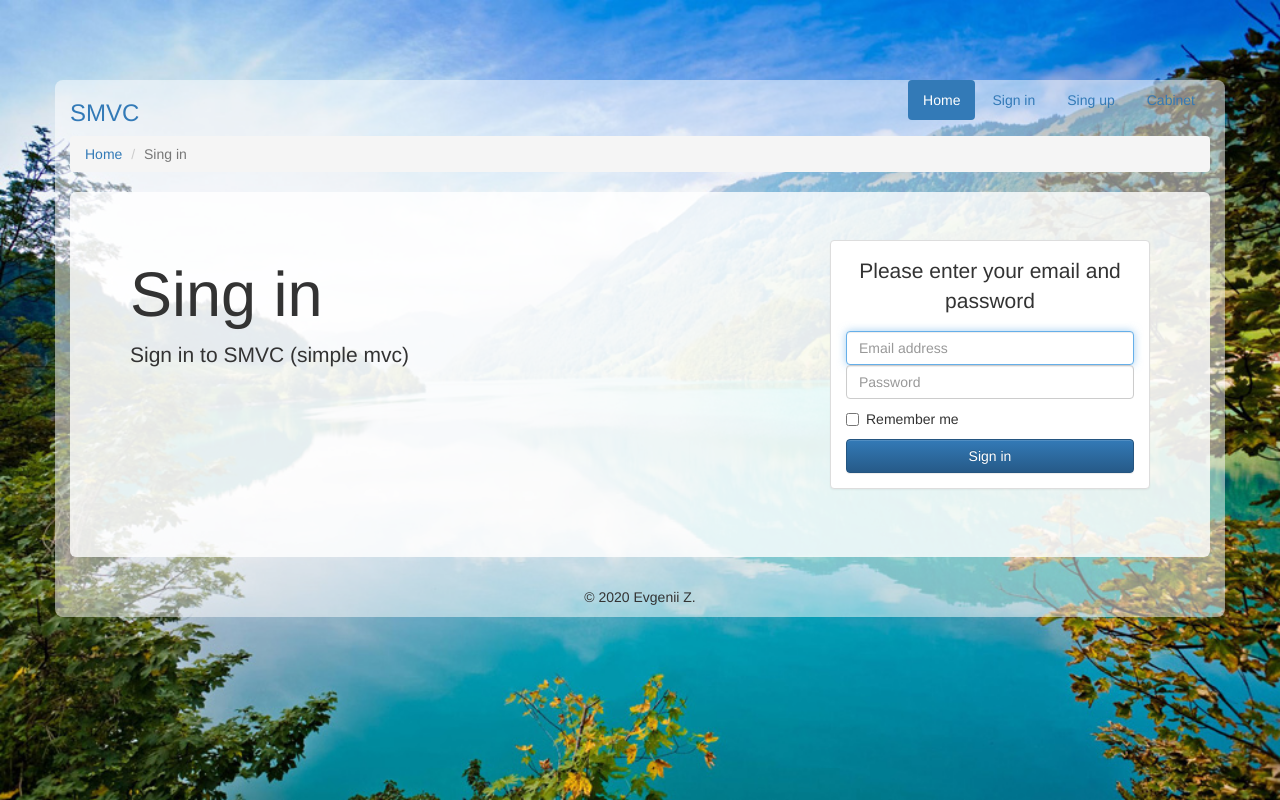
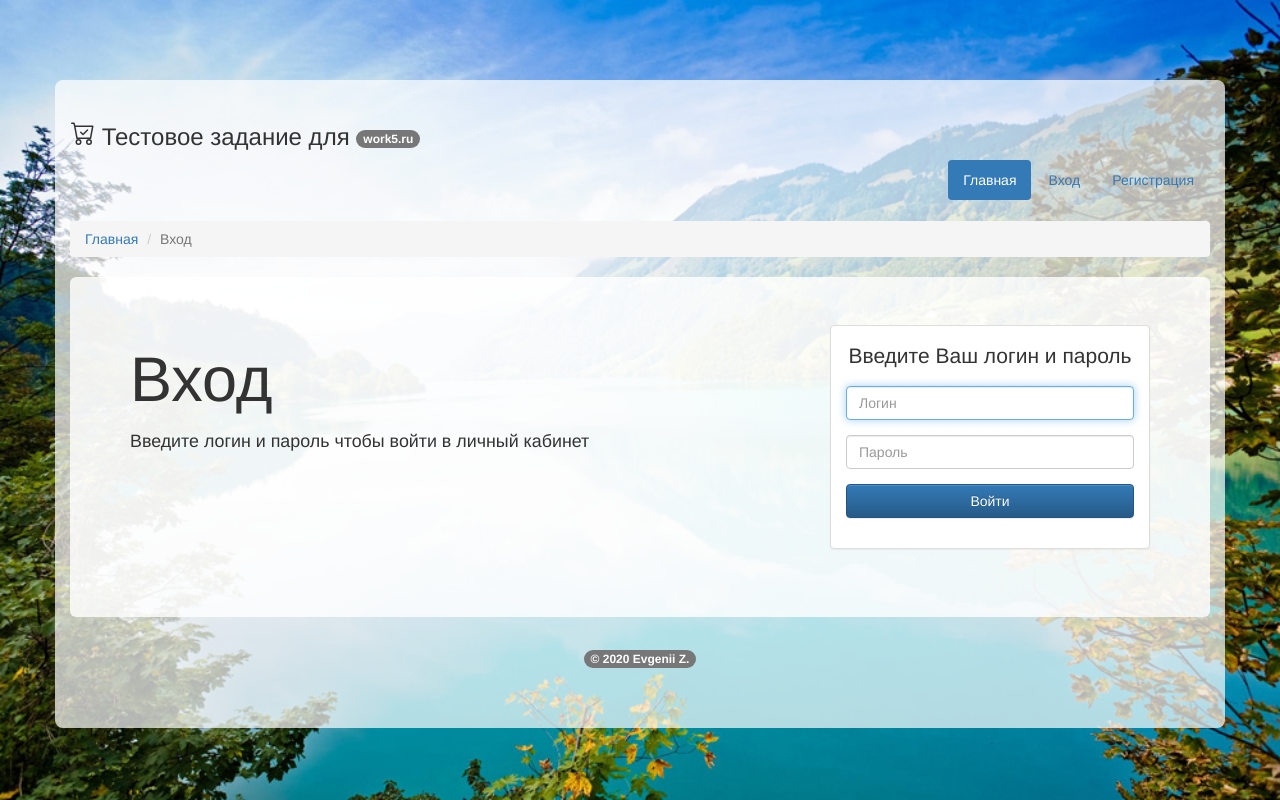
Before and after one commit to z-ev/php.tasks.1, a PHP site: template app/views/account/login.php in a window 1280 px wide. Run offline with PHP 8.4, Linux system fonts and the light colour scheme; the template is opened without the code that fills it, so the values that code supplies are empty.

Commit message:
update style

```diff
--- a/app/controllers/MainController.php
+++ b/app/controllers/MainController.php
@@ -10,7 +10,7 @@ class MainController extends Controller {
 	public function indexAction() {
 
         $vars = $this->model->getAllOrders();
-   		$this->view->render('Home page', $vars);
+   		$this->view->render('Добро пожаловать', $vars);
 	}
 
 }
--- a/app/models/Account.php
+++ b/app/models/Account.php
@@ -189,8 +189,7 @@ class Account extends Model
     }
     /** Все заказы */
     public function getAllOrders() {
-        $result = $this->db->row('
-            SELECT login,email, orders.price FROM users LEFT JOIN orders ON (orders.user_id = users.id) GROUP BY login, email, orders.price HAVING COUNT(orders.user_id) >= 1');
+        $result = $this->db->row('SELECT login,email,fio, orders.price FROM users LEFT JOIN orders ON (orders.user_id = users.id) GROUP BY login, email, fio, orders.price HAVING COUNT(orders.user_id) >= 1');
         return $result;
     }
 
--- a/app/views/account/login.php
+++ b/app/views/account/login.php
@@ -4,17 +4,17 @@ if ($vars['login']) { $login = $vars['login']; }
 
 <nav aria-label="breadcrumb">
     <ol class="breadcrumb">
-        <li class="breadcrumb-item"><a href="/">Home</a></li>
-        <li class="breadcrumb-item active" aria-current="page">Sing in</li>
+        <li class="breadcrumb-item"><a href="/">Главная</a></li>
+        <li class="breadcrumb-item active" aria-current="page">Вход</li>
     </ol>
 </nav>
 
 <div class="jumbotron">
     <div class="row">
         <div class="col-md-8">
-            <h1>Sing in</h1>
+            <h1>Вход</h1>
 
-            <p class="lead">Sign in to SMVC (simple mvc)</p>
+            <p><small>Введите логин и пароль чтобы войти в личный кабинет</small></p>
             <?php if ($vars['messages']): ?>
 
                 <?=$vars['messages']?>
@@ -29,21 +29,27 @@ if ($vars['login']) { $login = $vars['login']; }
     <p>Здравствуйте. Вы можете войти в Ваш личный кабинет!</p>
     <p><a class="btn btn-lg btn-success" href="/account/cabinet/" role="button">Личный кабинет</a></p>
 <?php else: ?>
-    <p class="text-center">Please enter your email and password</p>
+    <p class="text-center">Введите Ваш логин и пароль</p>
     <form class="form-signin" action="/account/login" method="post">
-        <label for="inputLogin" class="sr-only">Login</label>
-        <input type="text" id="inputLogin" class="form-control" name="user_login" placeholder="Email address" required autofocus value="<?=$login?>">
+        <div class="form-group">
+        <label for="inputLogin" class="sr-only">Логин</label>
+        <input type="text" id="inputLogin" class="form-control" name="user_login" placeholder="Логин" required autofocus value="<?=$login?>">
+        </div>
+        <div class="form-group">
+        <label for="inputPassword" class="sr-only mt-2" name="user_password">Пароль</label>
+        <input type="password" id="inputPassword" class="form-control" placeholder="Пароль" required>
+        </div>
+        <div class="form-group">
+        <div class="checkbox mb-3">
+          <!--  <label>
+                <input type="checkbox" name="user_r" value="remember-me"> Запомнить меня
+            </label> -->
+        </div>
+        </div>
 
-        <label for="inputPassword" class="sr-only mt-2" name="user_password">Password</label>
-        <input type="password" id="inputPassword" class="form-control" placeholder="Password" required>
-
-        <div class="checkbox mb-3">
-            <label>
-                <input type="checkbox" name="user_r" value="remember-me"> Remember me
-            </label>
+        <div class="form-group">
+        <button class="btn btn-md btn-primary btn-block" type="submit">Войти</button>
         </div>
-        <button class="btn btn-md btn-primary btn-block" type="submit">Sign in</button>
-
     </form>
 <?php endif; ?>
                 </div>
--- a/app/views/layouts/default.php
+++ b/app/views/layouts/default.php
@@ -3,7 +3,8 @@
 <head>
 	<title><?php echo $title; ?></title>
     <link href="/public/css/style.css" rel="stylesheet">
-
+    <script src="https://code.jquery.com/jquery-3.5.1.min.js" integrity="sha256-9/aliU8dGd2tb6OSsuzixeV4y/faTqgFtohetphbbj0=" crossorigin="anonymous"></script>
+    <scrip src="/public/js/my.js"></scrip>
     <!-- Последняя компиляция и сжатый CSS -->
     <link rel="stylesheet" href="https://maxcdn.bootstrapcdn.com/bootstrap/3.3.7/css/bootstrap.min.css" integrity="sha384-BVYiiSIFeK1dGmJRAkycuHAHRg32OmUcww7on3RYdg4Va+PmSTsz/K68vbdEjh4u" crossorigin="anonymous">
 
@@ -15,26 +16,36 @@
 </head>
 <body>
 <br><br><br><br>
-    <div class="container ">
+
+
+
+
+<div class="container ">
         <div class="header clearfix">
-            <nav>
+
+            <nav class="mt-2 navbar">
+                     <h3><svg width="1em" height="1em" viewBox="0 0 16 16" class="bi bi-cart-check" fill="currentColor" xmlns="http://www.w3.org/2000/svg">
+                            <path fill-rule="evenodd" d="M11.354 5.646a.5.5 0 0 1 0 .708l-3 3a.5.5 0 0 1-.708 0l-1.5-1.5a.5.5 0 1 1 .708-.708L8 8.293l2.646-2.647a.5.5 0 0 1 .708 0z"></path>
+                            <path fill-rule="evenodd" d="M0 1.5A.5.5 0 0 1 .5 1H2a.5.5 0 0 1 .485.379L2.89 3H14.5a.5.5 0 0 1 .491.592l-1.5 8A.5.5 0 0 1 13 12H4a.5.5 0 0 1-.491-.408L2.01 3.607 1.61 2H.5a.5.5 0 0 1-.5-.5zM3.102 4l1.313 7h8.17l1.313-7H3.102zM5 12a2 2 0 1 0 0 4 2 2 0 0 0 0-4zm7 0a2 2 0 1 0 0 4 2 2 0 0 0 0-4zm-7 1a1 1 0 1 0 0 2 1 1 0 0 0 0-2zm7 0a1 1 0 1 0 0 2 1 1 0 0 0 0-2z"></path>
+                        </svg> Тестовое задание для <span class="badge badge-primary">work5.ru</span></h3>
+
                 <ul class="nav nav-pills pull-right">
-                    <li role="presentation" class="active"><a href="/">Home</a></li>
-                    <li role="presentation"><a href="/account/login">Sign in </a></li>
-                    <li role="presentation"><a href="/account/register">Sing up</a></li>
-                    <li role="presentation"><a href="/account/cabinet">Cabinet</a></li>
+
+
+
+                    <li role="presentation" class="active"><a href="/">Главная</a></li>
                     <?php if (app\models\Account::isAuthorized()): ?>
-                        <li role="presentation">
-                            <form action="/account/login" method="POST">
-                                <input type="hidden" name="act" value="logout">
-                                <button type="submit" class="btn btn-danger">Logout</button>
-                            </form>
 
-                        </li>
+                        <li role="presentation"><a href="/account/cabinet">Кабинет</a></li>
+                        <li role="presentation"><form action="/account/login" method="POST"><input type="hidden" name="act" value="logout"><button type="submit" class="btn btn-danger">Выход</button></form></li>
+                    <?php else: ?>
+
+                        <li role="presentation"><a href="/account/login">Вход</a></li>
+                        <li role="presentation"><a href="/account/register">Регистрация</a></li>
                     <?php endif; ?>
                 </ul>
             </nav>
-            <h3 class="text-muted"><a href="/">SMVC</a></h3>
+
 
         </div>
 
@@ -42,8 +53,8 @@
 
 
 
-    <footer class="footer text-center">
-        <p>&copy; 2020 Evgenii Z.</p>
+    <footer class="footer text-center mb-6">
+        <p><span class="badge badge-primary">&copy; 2020 Evgenii Z.</span></p>
     </footer>
     </div>
 
--- a/public/css/style.css
+++ b/public/css/style.css
@@ -9,9 +9,21 @@ body {
     background-size: cover;
 }
 .container {
-    background-color:rgba(255,255,255,0.5);
+    background-color:rgba(255,255,255,0.7);
     border-radius: 8px;
 }
 .jumbotron {
     background-color: rgba(255, 255, 255, 0.8) !important;
 }
+.mt-2 {
+    margin-top:20px;
+}
+.mb-2 {
+    margin-bottom:20px;
+}
+.mb-6 {
+    margin-bottom:60px;
+}
+a:hover {
+    text-decoration: none !important;
+}
```
Also changed, not shown: app/controllers/AccountController.php (+6 -6 lines), app/views/account/cabinet.php (+47 -49 lines), app/views/account/register.php (+16 -11 lines), app/views/main/index.php (+8 -8 lines), public/js/my.js (added, +11 -0 lines), README.md, public/img/screen2.png (renamed from public/img/screen1.png).
